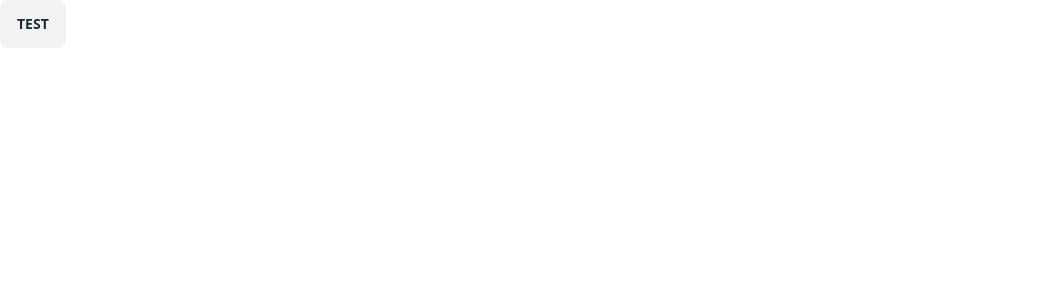
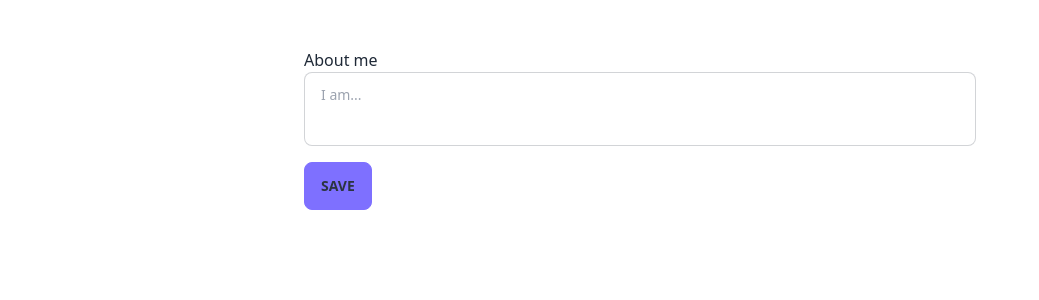
Before and after one commit to constantinginga/profile-page, a React (Vite) app: page / in a window 1280 px wide. Shown: the top 300 px of the page, without its empty margins (0-1039 px from the left). Built offline with nearby package versions, Linux system fonts and the light colour scheme.

Commit message:
About me section form

```diff
--- a/src/App.tsx
+++ b/src/App.tsx
@@ -1,7 +1,9 @@
+import AboutMeSection from './sections/about-me-section';
+
 function App() {
   return (
     <>
-      <div className="btn">Test</div>
+      <AboutMeSection />
     </>
   );
 }
--- /dev/null
+++ b/src/sections/about-me-section.tsx
@@ -0,0 +1,51 @@
+import { FormEvent, useState } from 'react';
+
+const AboutMeSection = () => {
+  const [aboutMe, setAboutMe] = useState('');
+  const [loading, setLoading] = useState(false);
+
+  const handleChange = (event: FormEvent<HTMLTextAreaElement>) => {
+    setAboutMe(event.currentTarget.value);
+  };
+
+  const handleSubmit = (event: FormEvent<HTMLFormElement>) => {
+    event.preventDefault();
+
+    if (!aboutMe || !aboutMe.trim()) return;
+
+    setLoading(true);
+
+    // fetch to API
+
+    setAboutMe('');
+    setLoading(false);
+  };
+
+  return (
+    <section className="max-w-2xl mx-auto mt-12">
+      <h2>About me</h2>
+      <form onSubmit={handleSubmit} className="flex flex-col gap-4">
+        <textarea
+          className="textarea textarea-bordered resize-none"
+          placeholder="I am..."
+          value={aboutMe}
+          onChange={handleChange}></textarea>
+        <button
+          type="submit"
+          className="btn btn-primary w-fit text-neutral"
+          disabled={loading}>
+          {loading ? (
+            <>
+              <span className="loading loading-spinner"></span>
+              Save
+            </>
+          ) : (
+            <span>Save</span>
+          )}
+        </button>
+      </form>
+    </section>
+  );
+};
+
+export default AboutMeSection;
```
